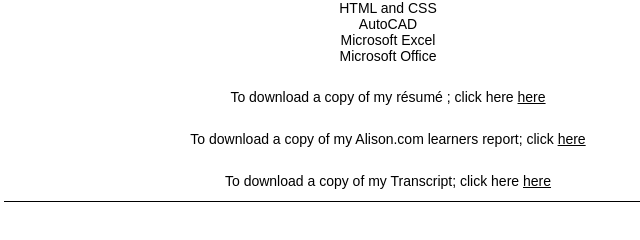
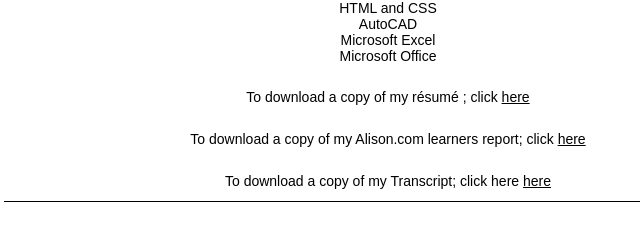
Before and after one commit to SeanSteenhuis/SeanSteenhuis.github.io, a plain HTML site: page Resume.html in a window 1280 px wide. Shown: the part 943-1183 px from the top of the page, 252-892 px from the left. Drawn offline with Linux system fonts and the light colour scheme.

Commit message:
Deleted Here

```diff
--- a/Resume.html
+++ b/Resume.html
@@ -48,7 +48,7 @@
         Microsoft Excel  <br />
         Microsoft Office <br />
     </p>
-    <p class="bodytext3"> To download a copy of my r&eacute;sum&eacute; ; click here <a href="Sean_Steenhuis_Resume.pdf"> here </a></p>
+    <p class="bodytext3"> To download a copy of my r&eacute;sum&eacute; ; click <a href="Sean_Steenhuis_Resume.pdf"> here </a></p>
     <p class="bodytext3"> To download a copy of my Alison.com learners report; click <a href="Sean_Steenhuis_Learner_Record.pdf">here </a></p>
     <p class="bodytext3"> To download a copy of my Transcript; click here <a href="ReportRender.pdf"> here </a> </p>
 </div>
```
